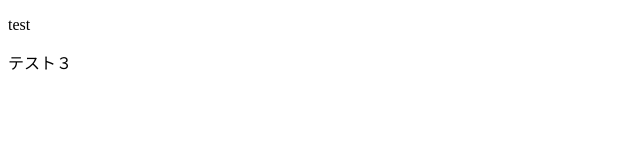
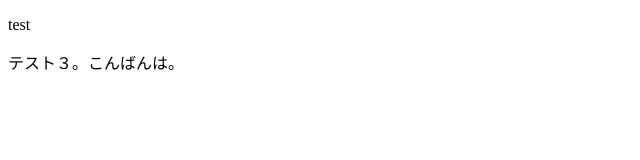
Before and after one commit to yat8823jp/gitsample, a plain HTML site: page index.html in a window 1280 px wide. Shown: the whole page, without its empty margins (0-640 px from the left). Drawn offline with Linux system fonts and the light colour scheme.

Commit message:
こんばんは。L9

```diff
--- a/index.html
+++ b/index.html
@@ -6,6 +6,6 @@
 </head>
 <body>
   <p>test</p>
-  <p>テスト３</p>
+  <p>テスト３。こんばんは。</p>
 </body>
 </html>
```
